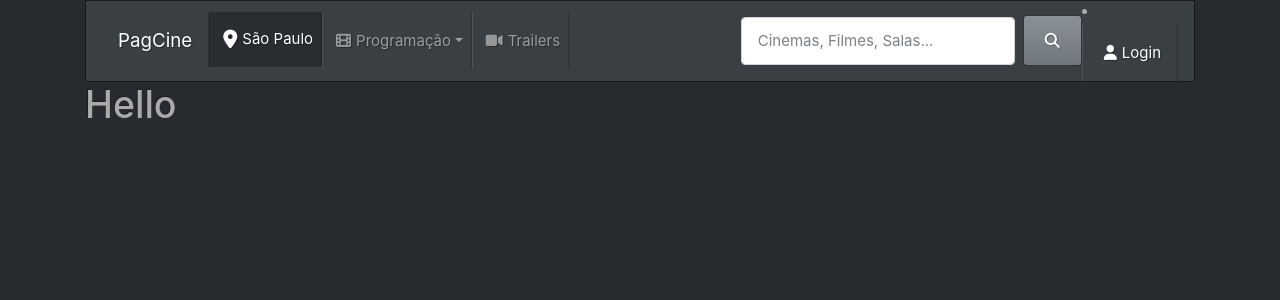
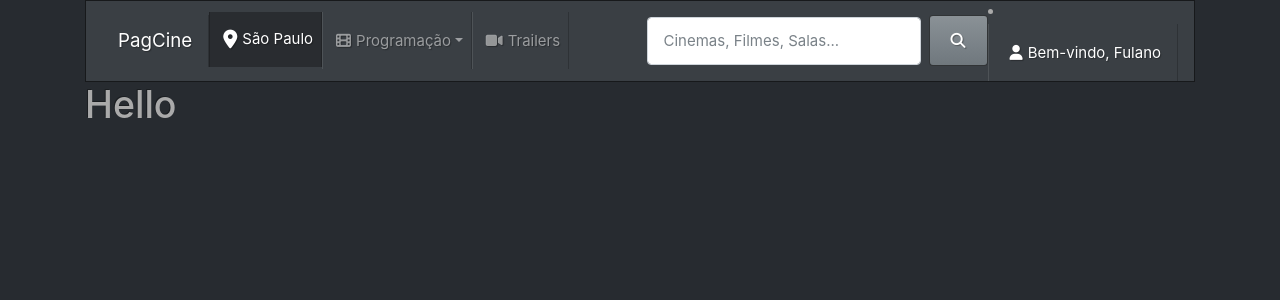
Before and after one commit to rezendecomz/pag-cine, a React (Create React App) app: page /minhaConta in a window 1280 px wide. Shown: the top 300 px of the page. Built offline with nearby package versions, Linux system fonts and the light colour scheme; no server answers.

Commit message:
login fake funcional

```diff
--- a/src/MinhaConta.js
+++ b/src/MinhaConta.js
@@ -6,11 +6,7 @@ const MinhaConta = () => {
   return (
     <div>
     {useEffect(() => {
-      console.log(User.usuario);
-      User.trocaStatus();
-            console.log(User.usuario);
-
-      {/* document.getElementById('login').innerText = usuario;  */}
+      document.getElementById('login').innerText = 'Bem-vindo, Fulano';
     })}
     <h1>Hello</h1>
     </div>
--- a/src/filmes/listaFilmes.js
+++ b/src/filmes/listaFilmes.js
@@ -57,6 +57,6 @@ const filmes = [
     idioma: idioma.leg
   },
 ]
-console.log(filmes[0].classificacao)
+// console.log(filmes[0].classificacao)
 
 module.exports = filmes
```
Also changed, not shown: 1 other file (tests, documents, lock files or other folders).
